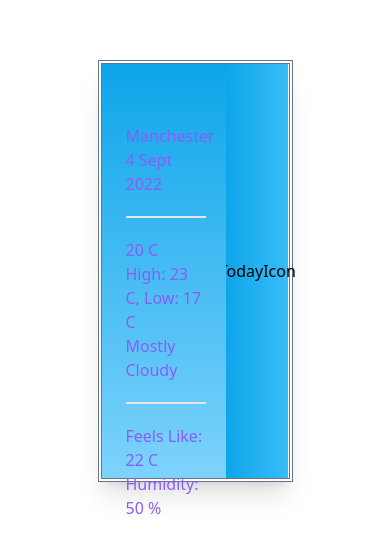
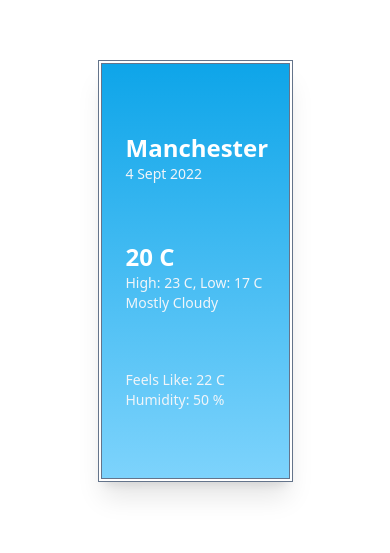
Before and after one commit to imevanc/weather-widget, a Next.js app: page / in a window 390 px wide. Shown: the part 151-704 px from the top of the page. Built offline with nearby package versions, Linux system fonts and the light colour scheme.

Commit message:
responsive component

```diff
--- a/components/Paragraph.jsx
+++ b/components/Paragraph.jsx
@@ -1,11 +1,11 @@
 import React from "react";
 
-const Paragraph = ({ lines }) => {
+const Paragraph = ({ lines, sizes }) => {
   return (
-    <div className="pt-5 pb-5">
+    <div className="">
       {lines.map((line, idx) => {
         return (
-          <div key={idx} className={`text-violet-500 `}>
+          <div key={idx} className={` ${sizes[idx]}`}>
             {line}
           </div>
         );
@@ -15,5 +15,3 @@ const Paragraph = ({ lines }) => {
 };
 
 export default Paragraph;
-
-// mt-10 mb-10 ml-5 mr-5
--- a/components/Today.jsx
+++ b/components/Today.jsx
@@ -1,13 +1,6 @@
 import Paragraph from "./Paragraph";
 
 const Today = () => {
-  const fontSizes = {
-    xs: "text-xs",
-    s: "text-s",
-    m: "text-m",
-    l: "text-l",
-    xl: "text-xl",
-  };
   const location = "Manchester";
   const date = "4 Sept 2022";
   const currentTemp = "20 C";
@@ -16,11 +9,43 @@ const Today = () => {
   const feelsLike = "Feels Like: 22 C";
   const humidity = "Humidity: 50 %";
 
+  const getSize = (line) => {
+    switch (line) {
+      case "location":
+        return "text-white font-semibold text-2xl sm:text-2xl md:text-4xl lg:text-5xl xl:text-7xl";
+      case "date":
+        return "text-slate-100 font-medium text-sm sm: text-sm md:text-base lg:text-lg";
+      case "currentTemp":
+        return "text-white font-bold text-2xl sm:text-2xl md:text-4xl lg:text-5xl xl:text-7xl";
+      case "highLowTemp":
+        return "text-slate-100 font-medium text-sm sm: text-sm md:text-base lg:text-lg";
+      case "commentOnTemp":
+        return "text-slate-100 font-medium text-sm sm: text-sm md:text-base lg:text-lg";
+      case "feelsLike":
+        return "text-slate-100 font-medium text-sm sm: text-sm md:text-base lg:text-lg";
+      case "humidity":
+        return "text-slate-100 font-medium text-sm sm: text-sm md:text-base lg:text-lg";
+    }
+  };
+
   return (
-    <div className="w-8/12 h-full bg-gradient-to-b from-sky-500 to-sky-300 flex flex-col divide-y-2 relative pt-10 pb-10 pl-6 pr-5">
-      <Paragraph lines={[location, date]} />
-      <Paragraph lines={[currentTemp, highLowTemp, commentOnTemp]} />
-      <Paragraph lines={[feelsLike, humidity]} />
+    <div className="w-full md:w-8/12 h:full md:h-full bg-gradient-to-b from-sky-500 to-sky-300 flex flex-col justify-around items-left  relative pt-10 pb-10 pl-6 pr-5">
+      <Paragraph
+        lines={[location, date]}
+        sizes={[getSize("location"), getSize("date")]}
+      />
+      <Paragraph
+        lines={[currentTemp, highLowTemp, commentOnTemp]}
+        sizes={[
+          getSize("currentTemp"),
+          getSize("highLowTemp"),
+          getSize("commentOnTemp"),
+        ]}
+      />
+      <Paragraph
+        lines={[feelsLike, humidity]}
+        sizes={[getSize("feelsLike"), getSize("humidity")]}
+      />
     </div>
   );
 };
--- a/components/TodayIcon.jsx
+++ b/components/TodayIcon.jsx
@@ -1,6 +1,6 @@
 const TodayIcon = () => {
   return (
-    <div className="bg-gradient-to-r from-sky-500 to-sky-400 self-center justify-self-center w-4/12 h-full flex justify-center items-center">
+    <div className="bg-gradient-to-r from-sky-500 to-sky-400 self-center justify-self-center w-0 md:w-4/12 h-full hidden md:flex  justify-center items-center">
       <div className="">TodayIcon</div>
     </div>
   );
```
